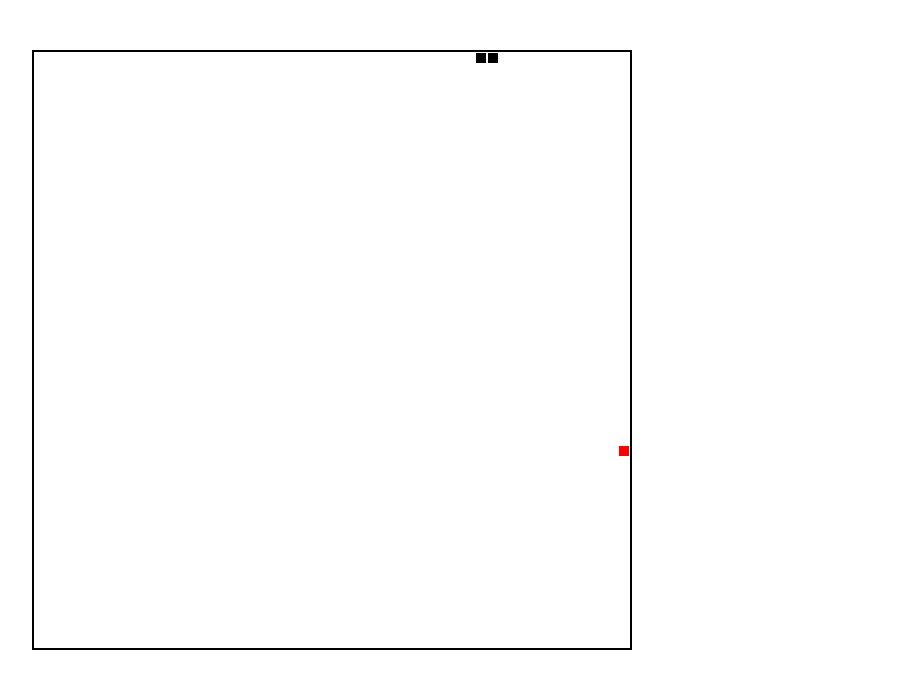
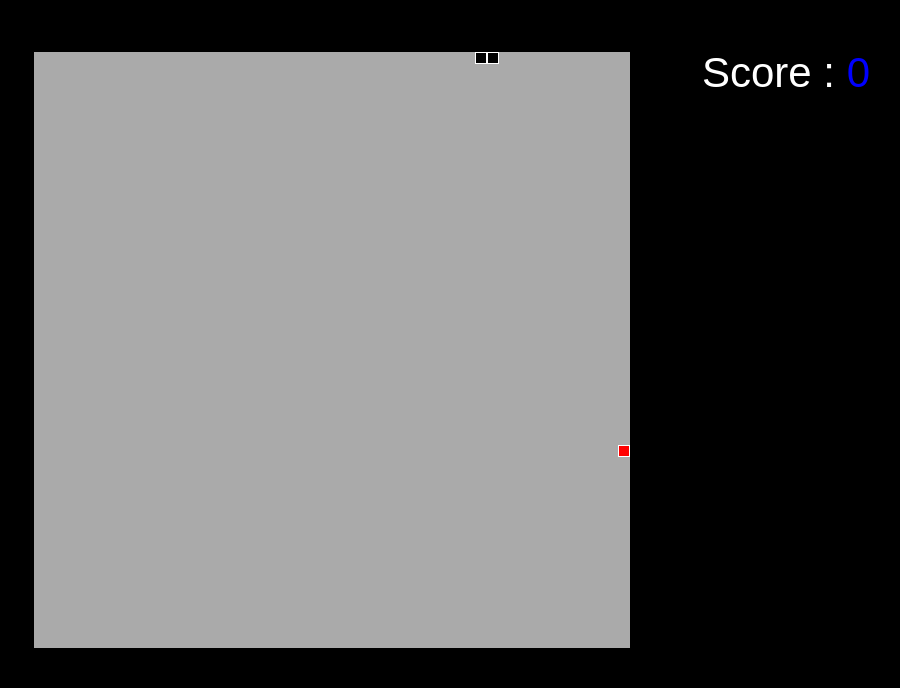
Before and after one commit to julien-gabard/Snake-Game, a React app: page / in a window 1280 px wide. Shown: the whole page, without its empty margins (308-1208 px from the left). Built offline with nearby package versions, Linux system fonts and the light colour scheme.

Commit message:
add component Score and change color

```diff
--- a/src/components/App/app.scss
+++ b/src/components/App/app.scss
@@ -6,4 +6,5 @@
   width: 600px;
   height: 600px;
   border: 2px solid $primary-color;
+  background-color: rgb(170, 170, 170);
 }
--- a/src/components/App/index.js
+++ b/src/components/App/index.js
@@ -5,6 +5,7 @@ import React from 'react';
 import Snake from 'src/components/Snake';
 import Food from 'src/components/Food';
 import Modal from 'src/components/Modal';
+import Score from 'src/components/Score';
 
 // == Import
 import './app.scss';
@@ -194,6 +195,7 @@ class App extends React.Component {
       <div className="game-area">
         <Snake snakeDots={snakeDots} />
         <Food dot={food} />
+        <Score snakeDots={snakeDots} />
         {gameOver && <Modal />}
       </div>
     );
--- /dev/null
+++ b/src/components/Score/index.js
@@ -0,0 +1,21 @@
+// == Import npm
+import React from 'react';
+import PropTypes from 'prop-types';
+
+// == Import SCSS
+import './score.scss';
+
+// == Component
+const Score = ({ snakeDots }) => (
+  <div className="score">
+    <p className="score-overhall">Score : <span className="score-overhall__number">{snakeDots.length - 2}</span></p>
+  </div>
+);
+
+// == PropTypas
+Score.propTypes = {
+  snakeDots: PropTypes.array.isRequired,
+};
+
+// == Export
+export default Score;
--- /dev/null
+++ b/src/components/Score/score.scss
@@ -0,0 +1,15 @@
+@import 'src/styles/_vars';
+
+.score {
+  position: absolute;
+  right: -15em;
+
+  .score-overhall {
+    font-size: 42px;
+    color: $second-color;
+
+    .score-overhall__number {
+      color: $number;
+    }
+  }
+}
--- a/src/styles/_vars.scss
+++ b/src/styles/_vars.scss
@@ -1,3 +1,4 @@
 $primary-color: #000;
 $second-color: #fff;
 $alternate-color: red;
+$number: blue;
--- a/src/styles/index.scss
+++ b/src/styles/index.scss
@@ -5,6 +5,7 @@ body {
   font-family: sans-serif;
   display: flex;
   justify-content: center;
+  background-color: $primary-color;
 }
 
 /*
```
